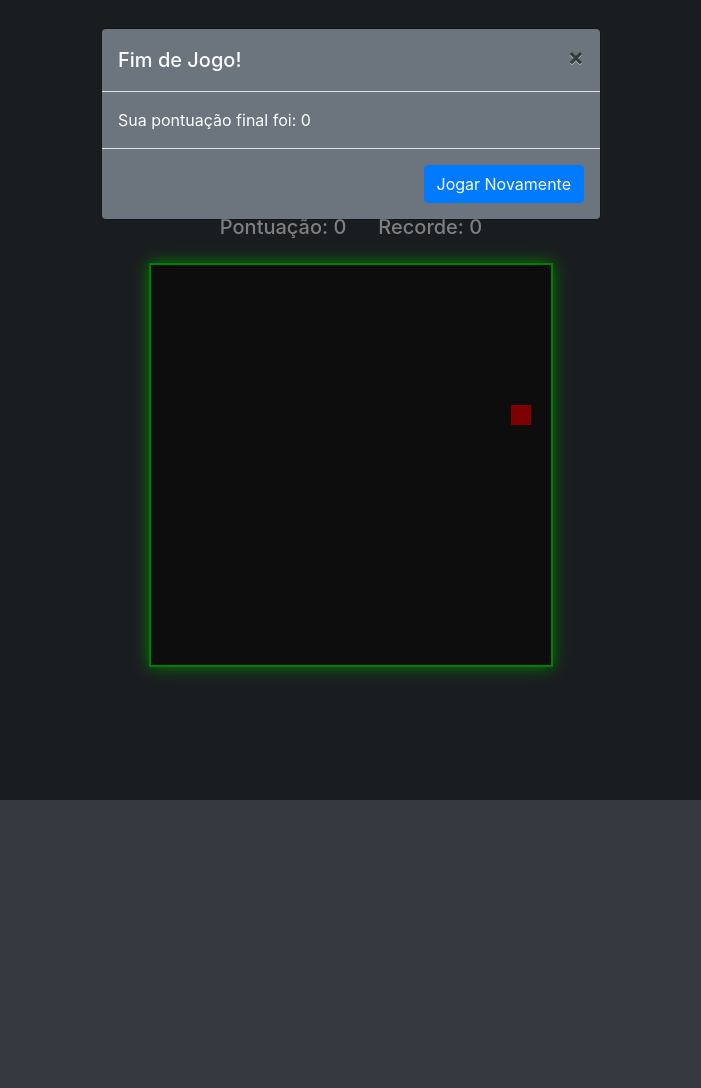
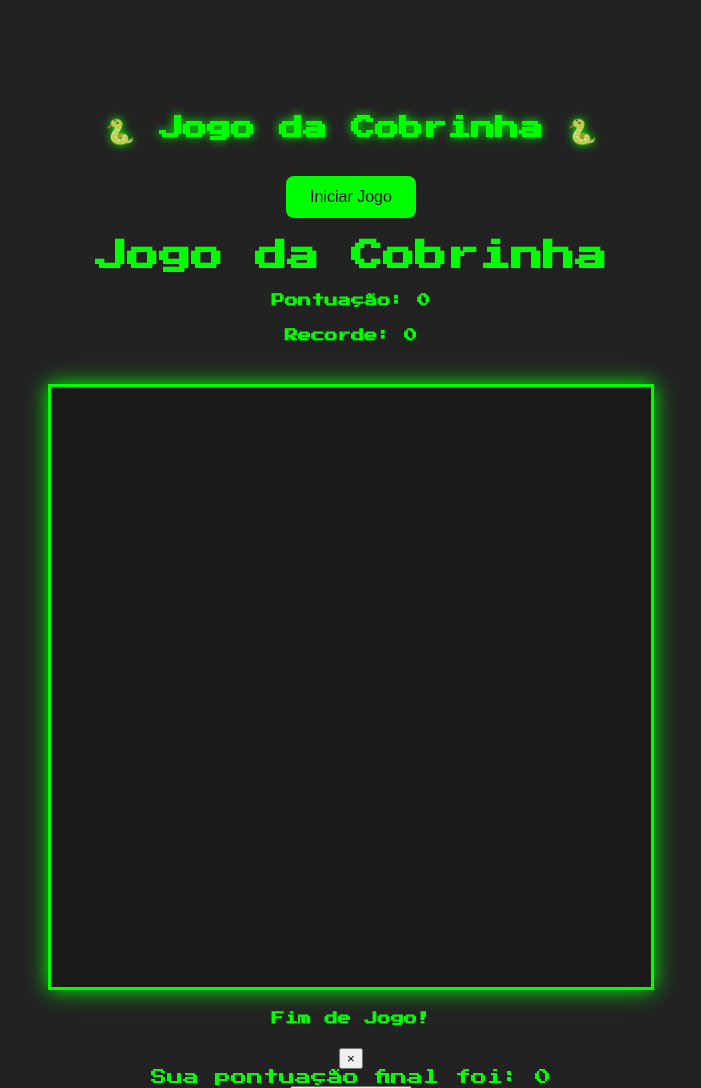
Before and after one commit to BIeelheotto/SnakePixel, a plain HTML site: page index.html in a window 1280 px wide. Shown: the top 1088 px of the page, without its empty margins (289-990 px from the left). Before the commit the page ends 800 px from the top, so only its background shows below. Drawn offline with nearby package versions, Linux system fonts and the light colour scheme.

Commit message:
atualizção

```diff
--- a/css/style.css
+++ b/css/style.css
@@ -5,26 +5,57 @@ body {
     flex-direction: column;
     min-height: 100vh;
     margin: 0;
+    background-color: #222;
+    font-family: 'Press Start 2P', cursive;
+    color: #00ff00;
+    text-align: center;
 }
 
+/* Tela inicial */
+.start-screen {
+    text-align: center;
+    margin-top: 100px;
+}
+
+.start-screen h1 {
+    font-size: 24px;
+    color: #00ff00;
+    text-shadow: 0 0 10px #00ff00;
+    margin-bottom: 30px;
+}
+
+#start-button {
+    background-color: #00ff00;
+    color: #111;
+    font-size: 16px;
+    padding: 12px 24px;
+    border: none;
+    border-radius: 8px;
+    cursor: pointer;
+    transition: 0.2s;
+}
+
+#start-button:hover {
+    background-color: #00cc00;
+}
+
+/* Canvas maior */
 canvas {
     background-color: #1a1a1a;
-    border: 2px solid #00ff00; /* Borda verde, estilo retrô */
-    box-shadow: 0 0 15px #00ff00;
+    border: 3px solid #00ff00;
+    box-shadow: 0 0 20px #00ff00;
+    margin-top: 20px;
 }
 
+/* Responsividade */
 #mobile-controls {
-    display: none; /* Escondido por padrão */
+    display: none;
 }
 
-/* Media Query para responsividade */
-/* Se a tela tiver 600px de largura ou menos, aplicamos estas regras */
 @media (max-width: 600px) {
     #mobile-controls {
-        display: block; /* Mostra os controles em telas pequenas */
+        display: block;
     }
-
-    /* Ajusta o tamanho do canvas para caber na tela */
     canvas {
         width: 90vw;
         height: 90vw;
--- a/index.html
+++ b/index.html
@@ -4,19 +4,26 @@
     <meta charset="UTF-8">
     <meta name="viewport" content="width=device-width, initial-scale=1.0">
     <title>Jogo da Cobrinha</title>
-    <link rel="stylesheet" href="https://stackpath.bootstrapcdn.com/bootstrap/4.5.2/css/bootstrap.min.css">
+    <link href="https://fonts.googleapis.com/css2?family=Press+Start+2P&display=swap" rel="stylesheet">
     <link rel="stylesheet" href="./css/style.css">
 </head>
 <body class="bg-dark text-white">
 
-    <div class="container text-center mt-4">
+    <!-- TELA INICIAL -->
+    <div id="start-screen" class="start-screen">
+        <h1>🐍 Jogo da Cobrinha 🐍</h1>
+        <button id="start-button">Iniciar Jogo</button>
+    </div>
+
+    <!-- CONTAINER DO JOGO -->
+    <div id="game-container" class="container text-center mt-4 d-none">
         <h1>Jogo da Cobrinha</h1>
         <div class="d-flex justify-content-center my-3">
             <h5 class="mx-3">Pontuação: <span id="score">0</span></h5>
             <h5 class="mx-3">Recorde: <span id="high-score">0</span></h5>
         </div>
 
-        <canvas id="gameCanvas" width="400" height="400"></canvas>
+        <canvas id="gameCanvas" width="600" height="600"></canvas> <!-- canvas maior -->
 
         <div id="mobile-controls" class="mt-4">
             <button id="upBtn" class="btn btn-light mx-1">▲</button>
@@ -28,14 +35,13 @@
         </div>
     </div>
 
-    <div class="modal fade" id="gameOverModal" tabindex="-1" role="dialog" aria-labelledby="gameOverModalLabel" aria-hidden="true">
+    <!-- MODAL GAME OVER -->
+    <div class="modal fade" id="gameOverModal" tabindex="-1" role="dialog">
       <div class="modal-dialog" role="document">
-        <div class="modal-content bg-secondary">
+        <div class="modal-content bg-secondary text-white">
           <div class="modal-header">
-            <h5 class="modal-title" id="gameOverModalLabel">Fim de Jogo!</h5>
-            <button type="button" class="close" data-dismiss="modal" aria-label="Close">
-              <span aria-hidden="true">&times;</span>
-            </button>
+            <h5 class="modal-title">Fim de Jogo!</h5>
+            <button type="button" class="close" data-dismiss="modal">&times;</button>
           </div>
           <div class="modal-body">
             Sua pontuação final foi: <span id="final-score">0</span>
--- a/js/script.js
+++ b/js/script.js
@@ -14,7 +14,7 @@ $(document).ready(function() {
     let highScore = localStorage.getItem('snakeHighScore') || 0;
     let gameOver = false;
     let gameInterval;
-    let snakeSpeed = 220; // velocidade inicial em ms
+    let snakeSpeed = 100; // velocidade inicial em ms
 
     $('#high-score').text(highScore);
 
@@ -26,7 +26,7 @@ $(document).ready(function() {
         score = 0;
         $('#score').text(score);
         gameOver = false;
-        snakeSpeed = 220; // reseta a velocidade inicial
+        snakeSpeed = 100; // reseta a velocidade inicial
         generateFood();
 
         if (gameInterval) clearInterval(gameInterval);
@@ -153,6 +153,10 @@ $(document).ready(function() {
         startGame();
     });
 
-    // --- INÍCIO DO JOGO ---
+    // --- INÍCIO DO JOGO COM BOTÃO ---
+$('#start-button').on('click', function() {
+    $('#start-screen').addClass('d-none');
+    $('#game-container').removeClass('d-none');
     startGame();
 });
+});
```
